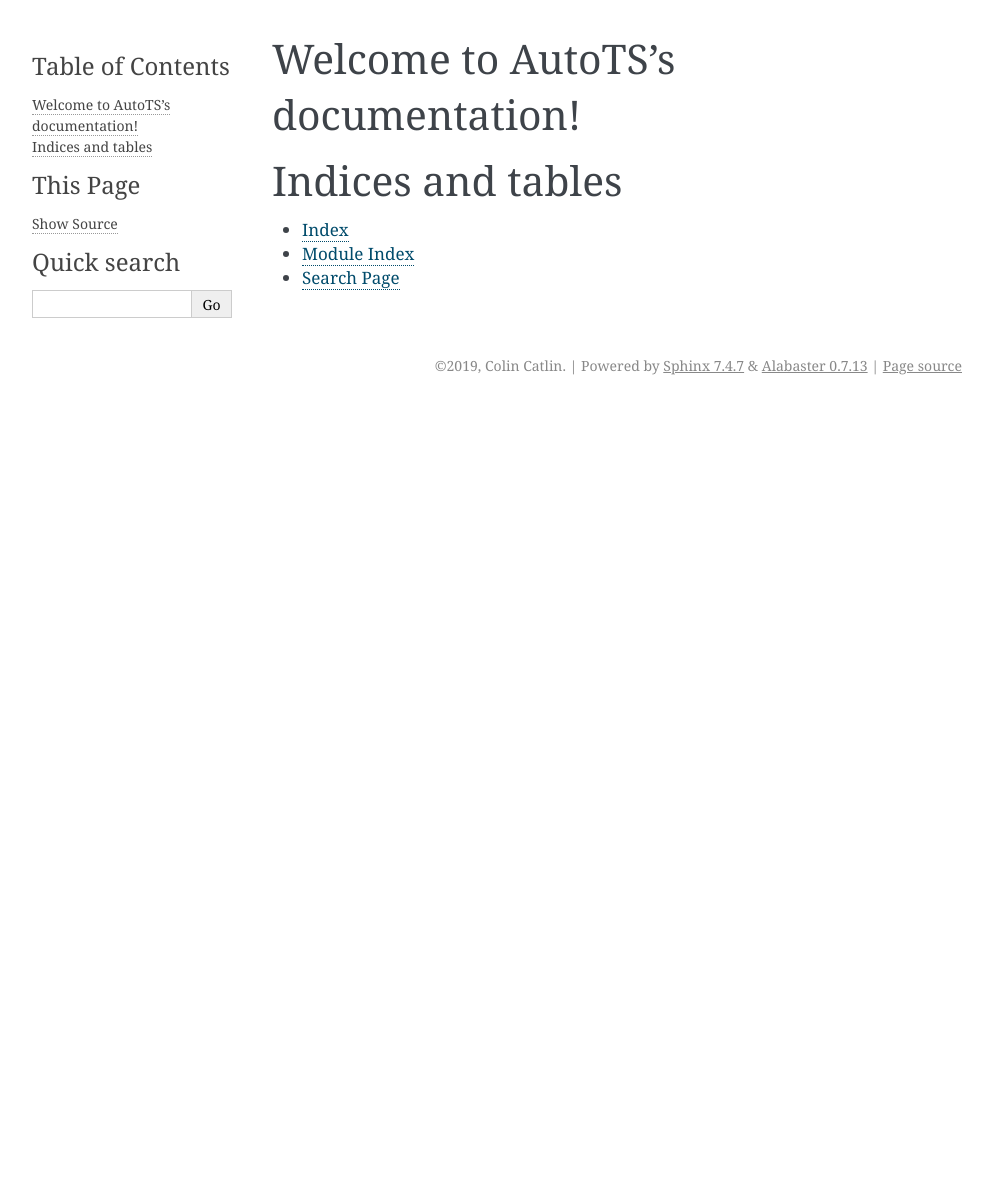
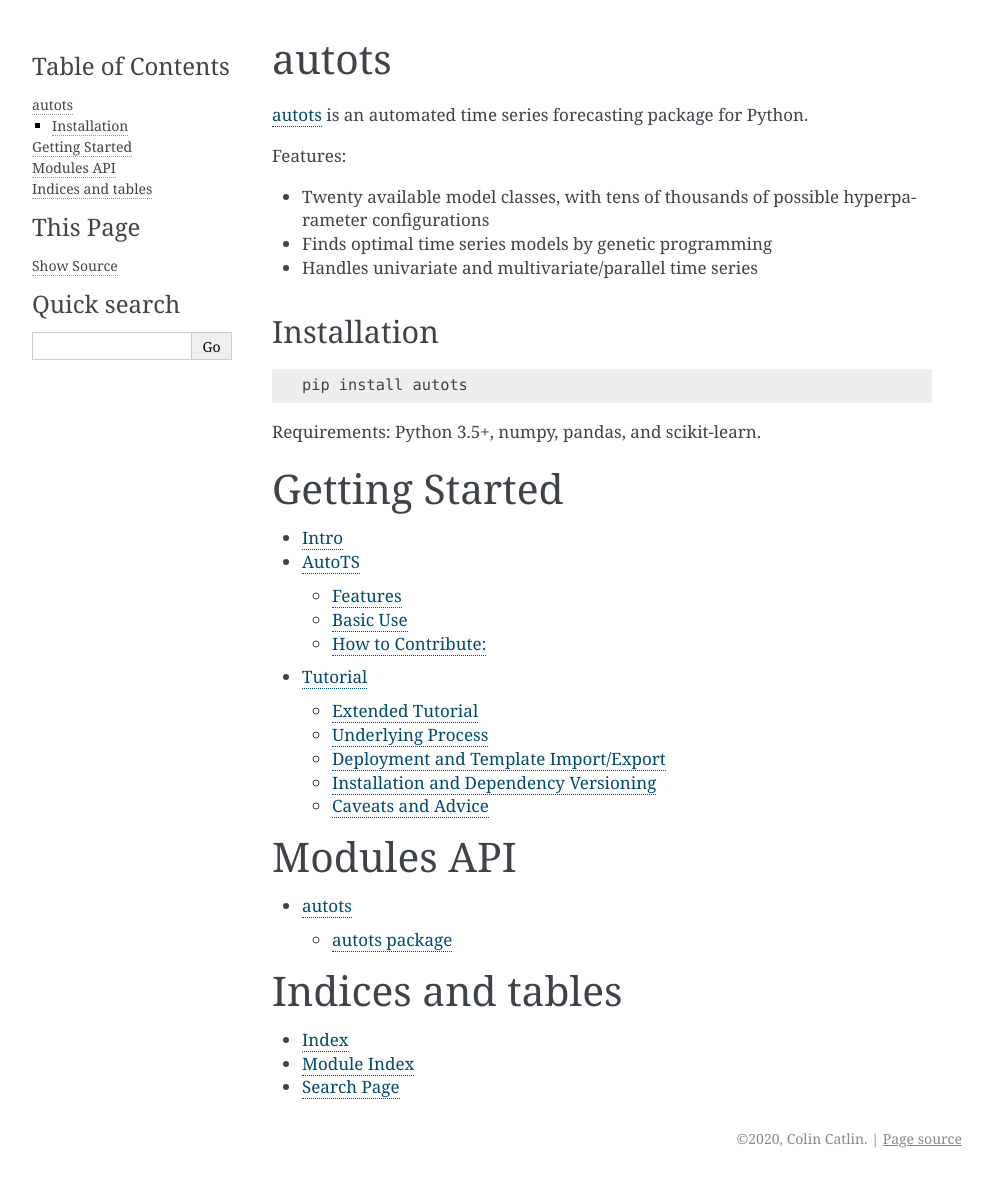
Before and after one commit to winedarksea/AutoTS, a Sphinx documentation site: the page built from docs/index.rst, in a window 1280 px wide. Shown: the whole page, without its empty margins (148-1141 px from the left). Built offline with Sphinx 7.4.7, drawn with Linux system fonts in a browser that asks for light colours; the version number is read from the project's files by our own code; before the commit the page ends 900 px from its top, so only the background shows below that.

Commit message:
docs rst

```diff
--- a/docs/conf.py
+++ b/docs/conf.py
@@ -10,20 +10,22 @@
 # add these directories to sys.path here. If the directory is relative to the
 # documentation root, use os.path.abspath to make it absolute, like shown here.
 #
-# import os
-# import sys
-# sys.path.insert(0, os.path.abspath('.'))
+import os
+import sys
+sys.path.insert(0, os.path.abspath('..'))
 
 
 # -- Project information -----------------------------------------------------
-
+from datetime import date
 project = 'AutoTS'
-copyright = '2019, Colin Catlin'
+copyright = u'%s, Colin Catlin' % date.today().year
 author = 'Colin Catlin'
 
 # The full version, including alpha/beta/rc tags
-release = '0.0.1'
-
+# import AutoTS
+# from  AutoTS import __version__
+# release = __version__
+release = "0.2.0"
 
 # -- General configuration ---------------------------------------------------
 
@@ -31,7 +33,9 @@
 # extensions coming with Sphinx (named 'sphinx.ext.*') or your custom
 # ones.
 # Add napoleon to the extensions list
-extensions = ['sphinx.ext.napoleon']
+extensions = ['sphinx.ext.napoleon', 'sphinx.ext.autodoc', 'm2r', 'sphinx.ext.githubpages']
+
+source_suffix = ['.rst', '.md']
 
 # Add any paths that contain templates here, relative to this directory.
 templates_path = ['_templates']
@@ -53,3 +57,24 @@
 # relative to this directory. They are copied after the builtin static files,
 # so a file named "default.css" will overwrite the builtin "default.css".
 html_static_path = ['_static']
+
+# The name of the Pygments (syntax highlighting) style to use.
+pygments_style = 'sphinx'
+
+with open("_googleid.txt","r") as f:
+	gid = f.readline().strip()
+
+
+html_theme_options = {
+    "show_powered_by": False,
+	'analytics_id':gid,
+	'logo': 'autots_logo.png',
+	'description': 'Automated Forecasting',
+    "github_user": "winedarksea",
+    "github_repo": "autots",
+    "github_banner": False,
+    "show_related": False,
+    "note_bg": "#FFF59C",
+}
+# Output file base name for HTML help builder.
+htmlhelp_basename = "autotsdoc"
--- /dev/null
+++ b/docs/index.html
@@ -0,0 +1 @@
+<meta http-equiv="refresh" content="0; url=./build/index.html" />
--- a/docs/index.rst
+++ b/docs/index.rst
@@ -1,16 +1,38 @@
-.. AutoTS documentation master file, created by
-   sphinx-quickstart on Mon Dec 23 12:49:18 2019.
-   You can adapt this file completely to your liking, but it should at least
-   contain the root `toctree` directive.
+autots
+=======
 
-Welcome to AutoTS's documentation!
-==================================
+`autots`_ is an automated time series forecasting package for Python.
 
+Features:
+
+- Twenty available model classes, with tens of thousands of possible hyperparameter configurations
+- Finds optimal time series models by genetic programming
+- Handles univariate and multivariate/parallel time series
+
+Installation
+------------
+
+.. code:: sh
+
+   pip install autots
+
+
+Requirements: Python 3.5+, numpy, pandas, and scikit-learn.
+
+Getting Started
+===================
 .. toctree::
    :maxdepth: 2
-   :caption: Contents:
 
+   source/includeme
+   source/tutorial
 
+Modules API
+===================
+.. toctree::
+   :maxdepth: 2
+
+   source/modules
 
 Indices and tables
 ==================
--- /dev/null
+++ b/docs/source/includeme.rst
@@ -0,0 +1,3 @@
+Intro
+=======
+.. mdinclude:: ../../README.md
--- /dev/null
+++ b/docs/source/tutorial.md
@@ -0,0 +1,3 @@
+Tutorial
+=======
+.. mdinclude:: ../../extended_tutorial.md
```
Also changed, not shown: README.md (+2 -2 lines), TODO.md (+1 -0 lines), docs/source/autots.datasets.rst (added, +22 -0 lines), docs/source/autots.evaluator.rst (added, +38 -0 lines), docs/source/autots.models.rst (added, +86 -0 lines), docs/source/autots.rst (added, +22 -0 lines), docs/source/autots.templates.rst (added, +22 -0 lines), docs/source/autots.tools.rst (added, +62 -0 lines), docs/source/modules.rst (added, +7 -0 lines), extended_tutorial.md (+1 -2 lines), test.py (+10 -1 lines), docs/_static/autots_logo.png (added), 2 other files.
